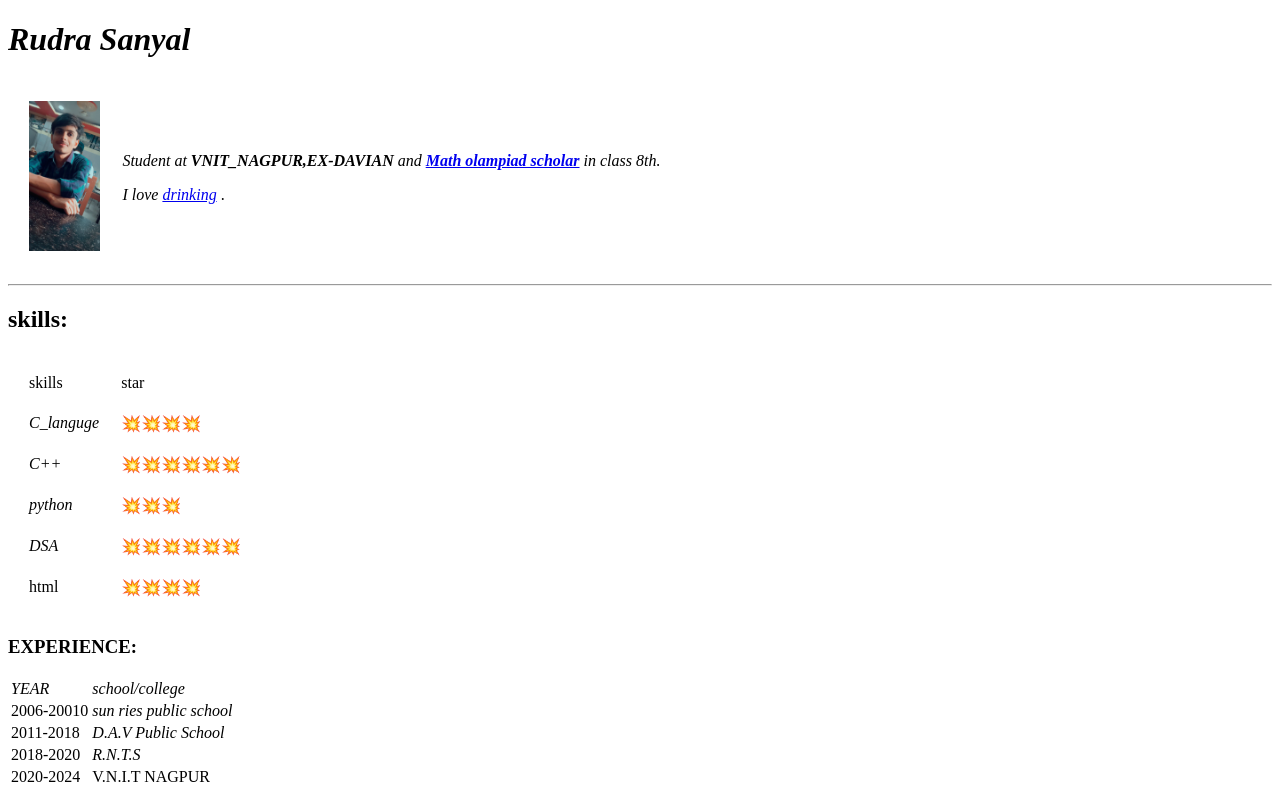
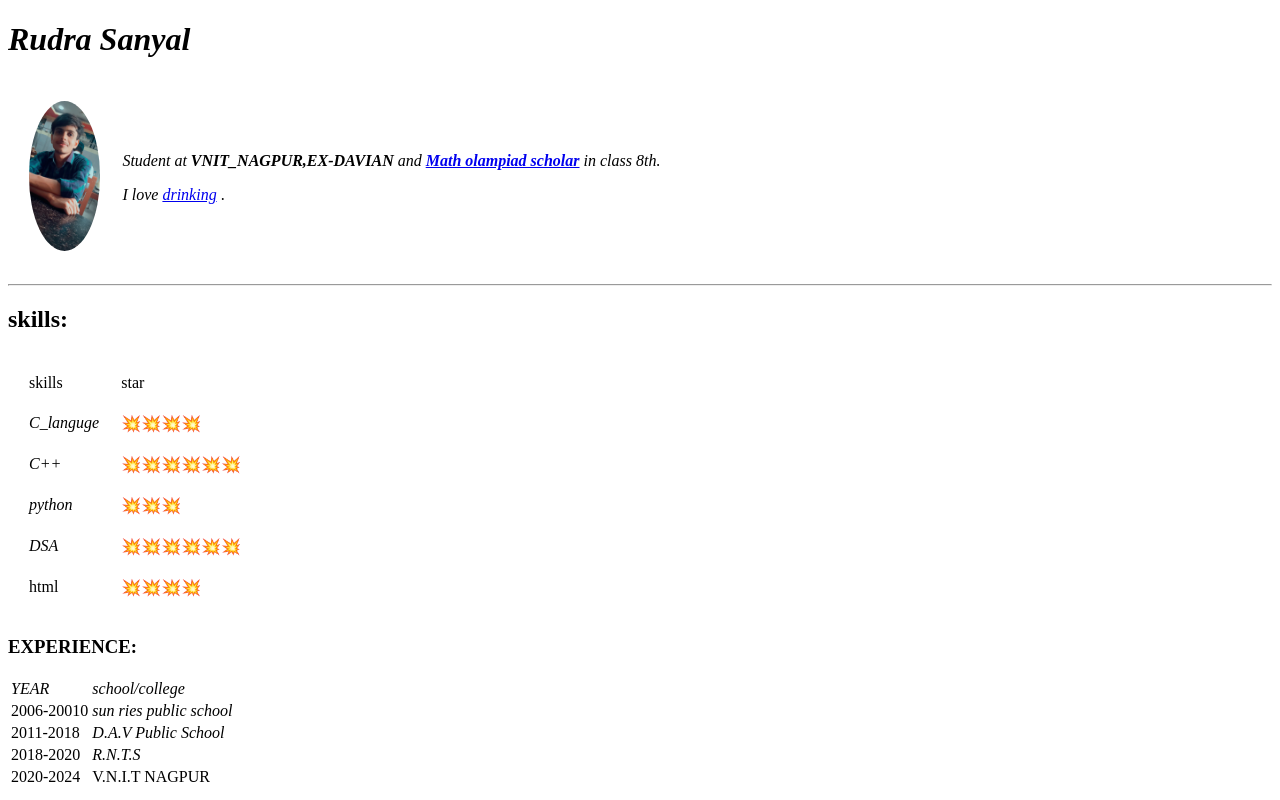
Before and after one commit to RUDRASANYAL/cv, a plain HTML site: page index.html in a window 1280 px wide. Shown: the top 800 px of the page. Drawn offline with Linux system fonts and the light colour scheme.

Commit message:
index.html

```diff
--- a/index.html
+++ b/index.html
@@ -8,7 +8,7 @@
   <h1><em>Rudra Sanyal</em></h1>
   <table cellspacing="20">
     <tr>
-      <td><img src="Rudra_Sanyal.JPG" height="150"></td>
+      <td><img src="Rudra_Sanyal.JPG" height="150" style="border-radius:100%"></td>
       <td><p><em>Student at <strong>VNIT_NAGPUR,EX-DAVIAN</strong> and <strong> <a href="https://olympiads.hbcse.tifr.res.in/olympiads-2020-21/mathematical-olympiad/"> Math olampiad scholar</a></strong> in class 8th.</em></p>
       <p><em>I love <a href="https://youtu.be/MNb1BLfLXqA">drinking</a></em> .</p></td>
     </tr>
```
